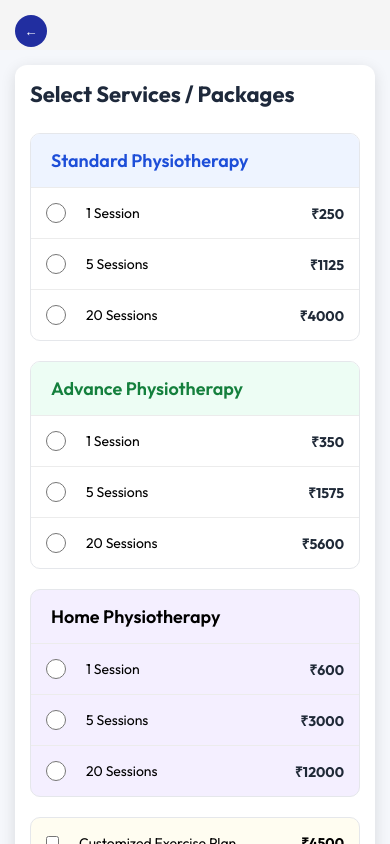
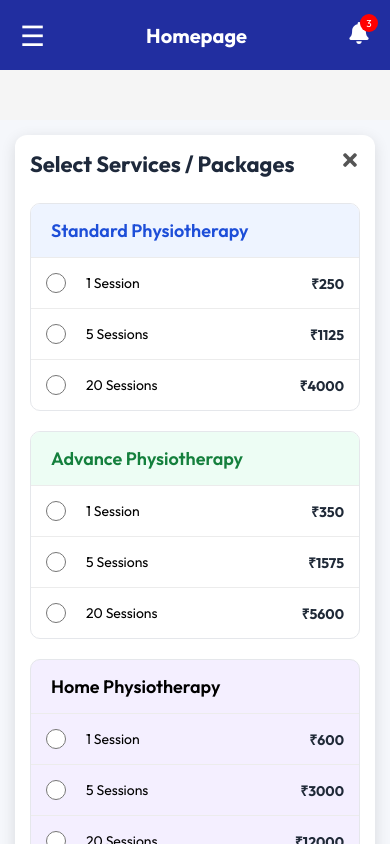
Before and after one commit to sagarkumarsaini11/clinic-website, a React (Vite) app: page /recharge in a window 390 px wide. Shown: the top 844 px of the page. Built offline with nearby package versions, Linux system fonts and the light colour scheme.

Commit message:
16th commit

```diff
--- a/src/App.jsx
+++ b/src/App.jsx
@@ -15,6 +15,7 @@ import AddPatientForm from './Components/AddPatientForm/AddPatientForm'
 import PrescriptionForm from './Components/PrescriptionForm/PrescriptionForm'
 import Recharge from './Components/Recharge/Recharge'
 import OpenPatientList from './Components/OpenPatientList/OpenPatientList'
+import Sidebar from './Components/Sidebar/Sidebar'
 
 
 
--- a/src/Components/OpenPatientList/OpenPatientList.css
+++ b/src/Components/OpenPatientList/OpenPatientList.css
@@ -10,21 +10,6 @@
   padding:30px;
 }
 
-.back-btn{
-  width:45px;
-  height:45px;
-
-  border:none;
-  border-radius:50%;
-
-  background:#212ea0;
-  color:#fff;
-
-  font-size:22px;
-  cursor:pointer;
-
-  margin-bottom:20px;
-}
 
 .patient-file-card{
   max-width:800px;
@@ -142,7 +127,27 @@
 .close-btn{
   background:#dc3545 !important;
 }
+/* BACK BUTTON  */
 
+.close-icon-patientlist{
+  position: absolute;
+
+  top: 20px;
+  right: 20px;
+
+  font-size: 22px;
+
+  color: #555;
+
+  cursor: pointer;
+
+  transition: 0.3s;
+}
+
+.close-icon-patientlist:hover{
+  color: #ff3b30;
+  transform: scale(1.1);
+}
 @media(max-width:768px){
 
   .patient-file-card{
@@ -153,3 +158,11 @@
     grid-template-columns:1fr;
   }
 }
+@media (max-width:480px){
+
+  .close-icon-patientlist{
+    top: 15px;
+    right: 15px;
+    font-size: 20px;
+  }
+}
--- a/src/Components/OpenPatientList/OpenPatientList.jsx
+++ b/src/Components/OpenPatientList/OpenPatientList.jsx
@@ -1,9 +1,14 @@
 import React, { useState, useEffect } from "react";
 import "./OpenPatientList.css";
-import { useNavigate } from "react-router-dom";
+import { useNavigate, useLocation } from "react-router-dom";
+import { FaTimes } from "react-icons/fa";
+import Sidebar from "../Sidebar/Sidebar";
+
 
 export default function OpenPatientList() {
-  const navigate = useNavigate();
+
+ const navigate = useNavigate();
+const location = useLocation();
 
   const [showIdCard, setShowIdCard] = useState(false);
   const [loading, setLoading] = useState(true);
@@ -106,16 +111,23 @@ export default function OpenPatientList() {
   }
 
   return (
+    <>
+    <Sidebar/>
     <div className="patient-file-page">
 
-      <button
-        className="back-btn"
-        onClick={() => navigate(-1)}
-      >
-        ←
-      </button>
+      <div className="patient-file-card">
 
-      <div className="patient-file-card">
+
+          <FaTimes
+          className="close-icon-patientlist"
+          onClick={() =>
+            navigate("/homepage", {
+              state: {
+                openPatientPopup: true,
+              },
+            })
+          }
+        />
 
         <h2>Patient File</h2>
 
@@ -293,5 +305,6 @@ export default function OpenPatientList() {
 
       )}
     </div>
+    </>
   );
 }
--- a/src/Components/Recharge/Recharge.css
+++ b/src/Components/Recharge/Recharge.css
@@ -38,30 +38,27 @@ position: relative;
   font-size: 28px;
 }
 
-/* BACK BUTTON TOP LEFT */
+/* BACK BUTTON  */
 
-.back-btn-recharge{
+.close-icon-recharge{
   position: absolute;
-  top: 15px;
-  left: 15px;
-  width: 32px;
-  height: 32px;
-  border: none;
-  border-radius: 50%;
-  background: #212ea0;
-  color: white;
- align-items: center;
-  justify-content: center;
+
+  top: 20px;
+  right: 20px;
+
+  font-size: 22px;
+
+  color: #555;
 
   cursor: pointer;
 
   transition: 0.3s;
 }
 
-.back-btn:hover{
-  background: #16227c;
+.close-icon-recharge:hover{
+  color: #ff3b30;
+  transform: scale(1.1);
 }
-
 
                            /* Package Sections */
 
@@ -348,3 +345,12 @@ input[type="radio"]{
     gap: 8px;
   }
 }
+
+@media (max-width:480px){
+
+  .close-icon-recharge{
+    top: 15px;
+    right: 15px;
+    font-size: 20px;
+  }
+}
--- a/src/Components/Recharge/Recharge.jsx
+++ b/src/Components/Recharge/Recharge.jsx
@@ -1,8 +1,12 @@
 import React, { useState } from "react";
 import "./Recharge.css";
-import { useNavigate } from "react-router-dom";
+import { useNavigate, useLocation } from "react-router-dom";
+import Sidebar from "../Sidebar/Sidebar";
+import { FaTimes } from "react-icons/fa";
+const Recharge = () => {
 
-const Recharge = () => {
+const navigate = useNavigate();
+const location = useLocation();
 
 const [rechargeData, setRechargeData] = useState({
   package: "",
@@ -11,7 +15,9 @@ const [rechargeData, setRechargeData] = useState({
   additionalSessions: "",
   amountPaid: "",
 });
-const navigate = useNavigate();
+
+
+
 const handlePackageSelect = (e) => {
   setRechargeData((prev) => ({
     ...prev,
@@ -119,16 +125,23 @@ console.log(
 };
 
   return (
+<>
+     <Sidebar/>
 
     <div className="recharge-container">
-         <button type="button" className="back-btn-recharge"onClick={() =>navigate("/homepage", {
+
+      <div className="recharge-card">
+
+  <FaTimes
+  className="close-icon-recharge"
+  onClick={() =>
+    navigate("/homepage", {
       state: {
         openPatientPopup: true,
       },
     })
- }> ←</button>
-
-      <div className="recharge-card">
+  }
+/>
 
         <h2> Select Services / Packages</h2>
 
@@ -302,6 +315,7 @@ console.log(
       </div>
 
     </div>
+    </>
   );
 };
 
--- /dev/null
+++ b/src/Components/Sidebar/Sidebar.css
@@ -0,0 +1,163 @@
+/* NAVBAR */
+
+.navbar{
+  width:100%;
+  height:80px;
+
+  background:#212ea0;
+
+  display:flex;
+  align-items:center;
+  justify-content:space-between;
+
+  padding:0 20px;
+
+  color:white;
+
+  position:sticky;
+  top:0;
+
+  z-index:2000;
+}
+
+.navbar h2{
+  font-size:30px;
+  margin:0;
+}
+
+/* MENU BUTTON */
+
+.menu-btn{
+  background:none;
+  border:none;
+
+  color:white;
+
+  font-size:32px;
+
+  cursor:pointer;
+}
+
+/* NOTIFICATION */
+
+.notification{
+  position:relative;
+}
+
+.badge{
+  position:absolute;
+
+  top:-8px;
+  right:-8px;
+
+  width:18px;
+  height:18px;
+
+  border-radius:50%;
+
+  background:red;
+  color:white;
+
+  font-size:10px;
+
+  display:flex;
+  align-items:center;
+  justify-content:center;
+}
+
+/* OVERLAY */
+
+.sidebar-overlay{
+  position:fixed;
+
+  top:0;
+  left:0;
+
+  width:100%;
+  height:100vh;
+
+  background:rgba(0,0,0,.4);
+
+  z-index:3000;
+}
+
+/* SIDEBAR */
+
+.sidebar{
+  width:280px;
+  height:100vh;
+
+  background:#1e3a8a;
+
+  padding:20px;
+
+  animation:slideIn .3s ease;
+}
+
+.sidebar h2{
+  color:white;
+  margin-bottom:20px;
+}
+
+.sidebar button{
+  width:100%;
+
+  padding:14px;
+
+  margin-bottom:12px;
+
+  border:none;
+
+  border-radius:8px;
+
+  background:rgba(255,255,255,.15);
+
+  color:white;
+
+  cursor:pointer;
+}
+
+.sidebar button:hover{
+  background:rgba(255,255,255,.25);
+}
+
+@keyframes slideIn{
+  from{
+    transform:translateX(-100%);
+  }
+  to{
+    transform:translateX(0);
+  }
+}
+
+/* MOBILE */
+
+@media(max-width:768px){
+
+  .navbar{
+    height:70px;
+  }
+
+  .navbar h2{
+    font-size:22px;
+  }
+
+  .menu-btn{
+    font-size:28px;
+  }
+
+  .sidebar{
+    width:250px;
+  }
+}
+
+@media(max-width:480px){
+
+  .navbar h2{
+    font-size:20px;
+  }
+
+  .sidebar{
+    width:220px;
+  }
+}
--- /dev/null
+++ b/src/Components/Sidebar/Sidebar.jsx
@@ -0,0 +1,101 @@
+import React, { useState } from "react";
+import "./Sidebar.css";
+import { FaBell } from "react-icons/fa";
+import { useNavigate } from "react-router-dom";
+
+export default function Sidebar() {
+  const [showSidebar, setShowSidebar] = useState(false);
+
+  const navigate = useNavigate();
+
+  return (
+    <>
+      {/* NAVBAR */}
+
+      <div className="navbar">
+
+        <button
+          className="menu-btn"
+          onClick={() => setShowSidebar(true)}
+        >
+          ☰
+        </button>
+
+        <h2>Homepage</h2>
+
+        <div className="notification">
+          <FaBell size={22} />
+          <span className="badge">3</span>
+        </div>
+
+      </div>
+
+      {/* SIDEBAR */}
+
+      {showSidebar && (
+        <div
+          className="sidebar-overlay"
+          onClick={() => setShowSidebar(false)}
+        >
+          <div
+            className="sidebar"
+            onClick={(e) => e.stopPropagation()}
+          >
+            <h2>MENU</h2>
+                 <button
+              onClick={() => {
+                navigate("/");
+                setShowSidebar(false);
+              }}
+            >
+           Web-Homepage
+            </button>
+
+            <button
+              onClick={() => {
+                navigate("/homepage");
+                setShowSidebar(false);
+              }}
+            >
+             Homepage
+            </button>
+
+            <button
+              onClick={() => {
+                navigate("/addpatient");
+                setShowSidebar(false);
+              }}
+            >
+              Add New Patient
+            </button>
+
+            <button
+              onClick={() => {
+                navigate("/openpatientlist");
+                setShowSidebar(false);
+              }}
+            >
+              Open Patient File
+            </button>
+
+            <button
+              onClick={() => {
+                navigate("/recharge");
+                setShowSidebar(false);
+              }}
+            >
+              Recharge
+            </button>
+
+            <button>Time Table</button>
+
+            <button>Download Report</button>
+
+            <button>New Query</button>
+
+          </div>
+        </div>
+      )}
+    </>
+  );
+}
```
